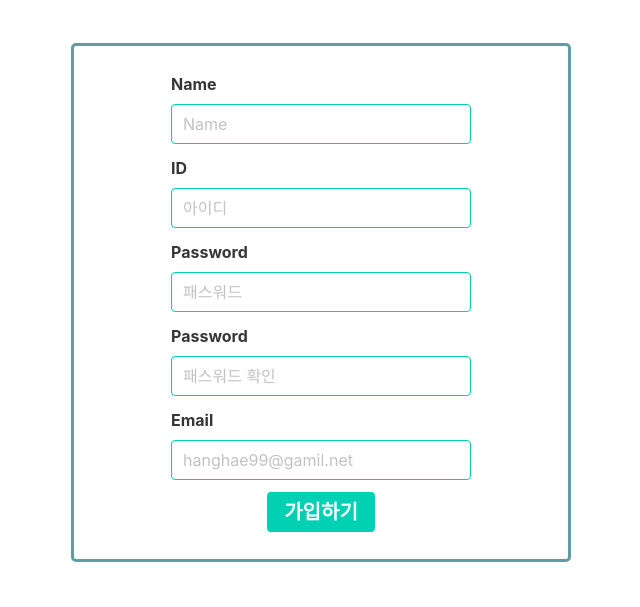
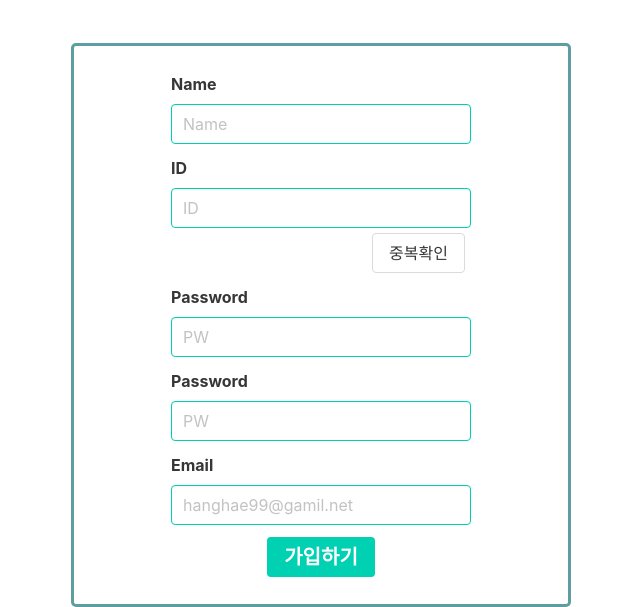
Before and after one commit to chamchimayo/bmi_calculator, a Flask app: page /register in a window 1280 px wide. Shown: the part 195-802 px from the top of the page, without its empty margins (319-959 px from the left). Before the commit the page ends 757 px from the top, so only its background shows below. Run offline with Flask 2, Linux system fonts and the light colour scheme; some libraries are stand-ins or nearby versions.

Commit message:
서주리 - 회원가입 아이디 중복체크, 공백 시 경고 메시지 추가 9/21 21:48

```diff
--- a/app.py
+++ b/app.py
@@ -113,6 +113,16 @@ def api_register():
 
     return jsonify({'result': 'success'})
 
+# 1-2. 회원가입 아이디 중복체크: 회원가입 화면에서 '중복체크' 버튼 클릭 시
+@app.route('/sign_up/check_dup', methods=['POST'])
+def check_dup():
+    userid_receive = request.form['userid_give']
+    exists = bool(db.user.find_one({"id": userid_receive}))
+    return jsonify({'result': 'success', 'exists': exists})
+
+
+
+
 #1. 로그인: 로그인 화면에서 '로그인' 버튼 클릭 시
 @app.route('/api/login', methods=['POST'])
 def api_login():
--- a/templates/register.html
+++ b/templates/register.html
@@ -17,12 +17,33 @@
         }
 
         function register() {
+            if ($('#username').val() == "") {
+                $("#help-name").text("이름을 입력해주세요.").addClass('caution')
+                $("#help-name").focus()
+                return;
+            } else {
+                 $("#help-name").text("").removeClass('caution')
+             }
+            if ($('#userid').val() == "") {
+                $("#help-id").text("아이디를 입력해주세요.").addClass('caution')
+                $("#help-id").focus()
+                return;
+            } else {
+                 $("#help-id").text("").removeClass('caution')
+             }
+             if ($('#userpw').val() == "") {
+                $("#help-pw").text("비밀번호를 입력해주세요.").addClass('caution')
+                $("#help-pw").focus()
+                return;
+            } else {
+                 $("#help-pw").text("").removeClass('caution')
+             }
             if ($('#userpw').val() != $('#userpw2').val()) {
                 pw_error()
                 return
             } else {
-                let emailchk = $('#usermail').val()
-                if (emailchk.includes("@"&&".")) {
+               let emailchk = $('#usermail').val()
+                if(emailchk.includes("@" && ".")) {
                     $.ajax({
                         type: "POST",
                         url: "/api/register",
@@ -42,14 +63,51 @@
                         }
                     })
                 } else {
+                    document.getElementById('usermail').focus()
                     alert('이메일 형식이 올바르지 않습니다')
                     return
                 }
             }
         }
+
+        function check_dup() {
+            let userid = $("#userid").val()
+            if (userid == "") {
+                $("#help-id").text("아이디를 입력해주세요.").addClass('caution')
+                $("#help-id").focus()
+                return;
+            }
+            $.ajax({
+                type: "POST",
+                url: "/sign_up/check_dup",
+                data: {
+                    userid_give: userid
+                },
+                success: function (response) {
+
+                    if (response["exists"]) {
+                        $("#help-id").text("이미 존재하는 아이디입니다.").addClass('caution')
+                        $("#help-id").focus()
+                    } else {
+                        $("#help-id").text("사용할 수 있는 아이디입니다.").removeClass('caution').addClass('success')
+                    }
+
+                }
+            });
+        }
+
     </script>
 
     <style>
+        .success {
+            color: green;
+        }
+
+        .caution{
+            color: red;
+        }
+
+
         .field {
             width: 300px;
         }
@@ -92,33 +150,42 @@
         </p>
     </div>
 </section>
-
 <div class="wrap">
     <div class="field">
         <label class="label">Name</label>
         <div class="control">
             <input id="username" class="input" type="text" placeholder="Name">
+            <p id="help-name"> </p>
         </div>
     </div>
 
     <div class="field">
         <label class="label">ID</label>
         <div class="control">
-            <input id="userid" class="input" type="text" placeholder="아이디">
+            <input id="userid" class="input" type="text" placeholder="ID">
+            <p id="help-id"> </p>
+            <div id="btn-check-dup" class="control">
+                <button class="button is-sparta" style="margin-left:67%; margin-top:5px" onclick="check_dup()">중복확인</button>
+            </div>
         </div>
     </div>
 
     <div class="field">
         <label class="label">Password</label>
         <div class="control">
-            <input id="userpw" class="input" type="password" placeholder="패스워드">
+            <input id="userpw" class="input" type="password" placeholder="PW">
+            <p id="help-pw"> </p>
+        <p id="help-password" class="help is-hidden">영문과 숫자 조합의 8-20자의 비밀번호를 설정해주세요. 특수문자(!@#$%^&*)도
+
         </div>
     </div>
 
     <div class="field">
         <label class="label">Password</label>
         <div class="control">
-            <input id="userpw2" class="input" type="password" placeholder="패스워드 확인">
+            <input id="userpw2" class="input" type="password" placeholder="PW">
+            <p id="help-password" class="help is-hidden">영문과 숫자 조합의 8-20자의 비밀번호를 설정해주세요. 특수문자(!@#$%^&*)도
+
         </div>
     </div>
 
@@ -128,12 +195,53 @@
             <input id="usermail" class="input" type="text" placeholder="hanghae99@gamil.net">
         </div>
     </div>
-    <div class="join-btn">
-        <button onclick="register()" class="button is-primary"><span
-                style="font-weight: bold; font-size: 15pt;"> 가입하기 </span></button>
-        </button>
+
+    <div class = "join-btn">
+        <button onclick="register()" class="button is-primary"> <span style="font-weight: bold; font-size: 15pt;"> 가입하기 </span> </button>
     </div>
 </div>
+
+{#<div class="wrap">#}
+{#    <div class="field">#}
+{#        <label class="label">Name</label>#}
+{#        <div class="control">#}
+{#            <input id="username" class="input" type="text" placeholder="Name">#}
+{#        </div>#}
+{#    </div>#}
+{##}
+{#    <div class="field">#}
+{#        <label class="label">ID</label>#}
+{#        <div class="control">#}
+{#            <input id="userid" class="input" type="text" placeholder="아이디">#}
+{#        </div>#}
+{#    </div>#}
+{##}
+{#    <div class="field">#}
+{#        <label class="label">Password</label>#}
+{#        <div class="control">#}
+{#            <input id="userpw" class="input" type="password" placeholder="패스워드">#}
+{#        </div>#}
+{#    </div>#}
+{##}
+{#    <div class="field">#}
+{#        <label class="label">Password</label>#}
+{#        <div class="control">#}
+{#            <input id="userpw2" class="input" type="password" placeholder="패스워드 확인">#}
+{#        </div>#}
+{#    </div>#}
+{##}
+{#    <div class="field">#}
+{#        <label class="label">Email</label>#}
+{#        <div class="control">#}
+{#            <input id="usermail" class="input" type="text" placeholder="hanghae99@gamil.net">#}
+{#        </div>#}
+{#    </div>#}
+{#    <div class="join-btn">#}
+{#        <button onclick="register()" class="button is-primary"><span#}
+{#                style="font-weight: bold; font-size: 15pt;"> 가입하기 </span></button>#}
+{#        </button>#}
+{#    </div>#}
+{#</div>#}
 
 
 </body>
```
